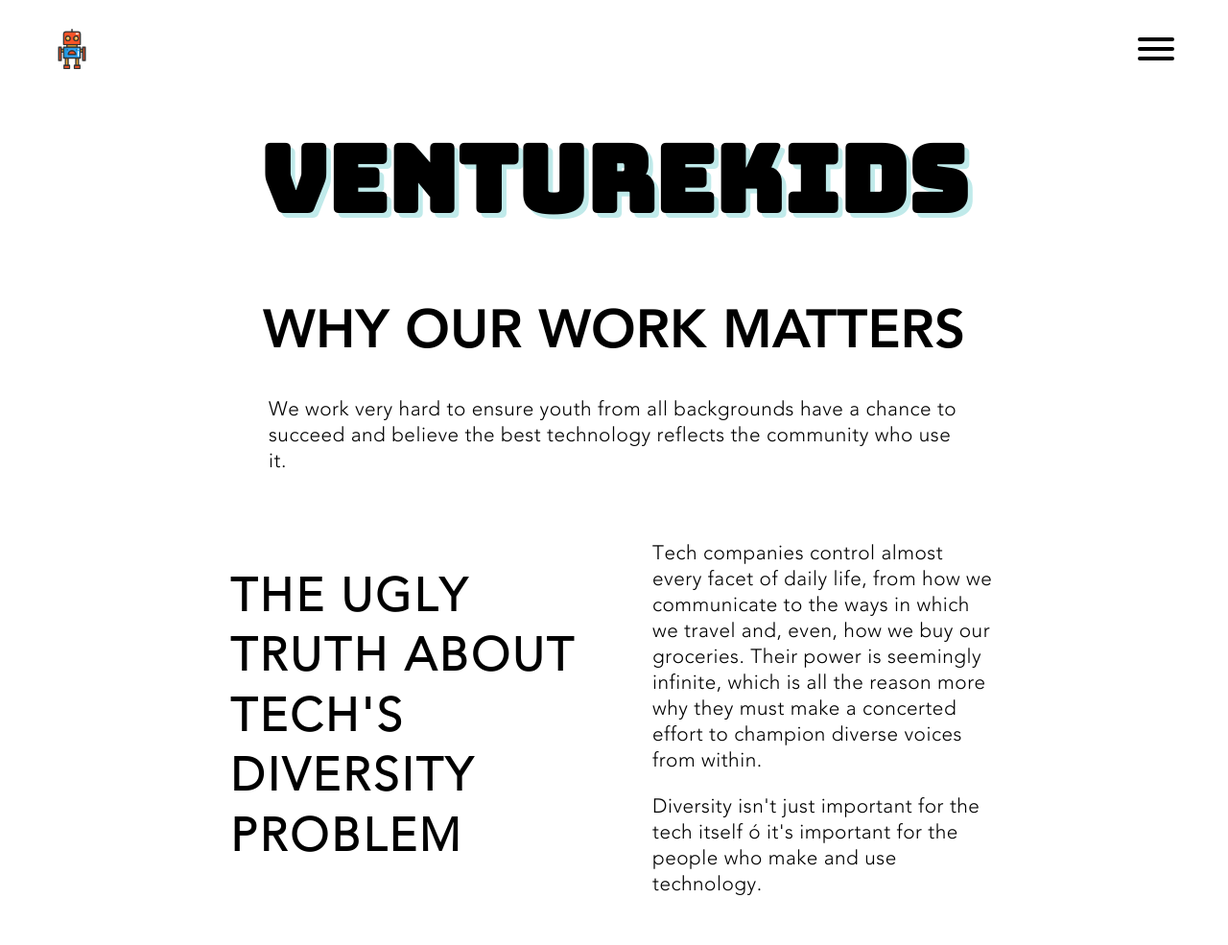
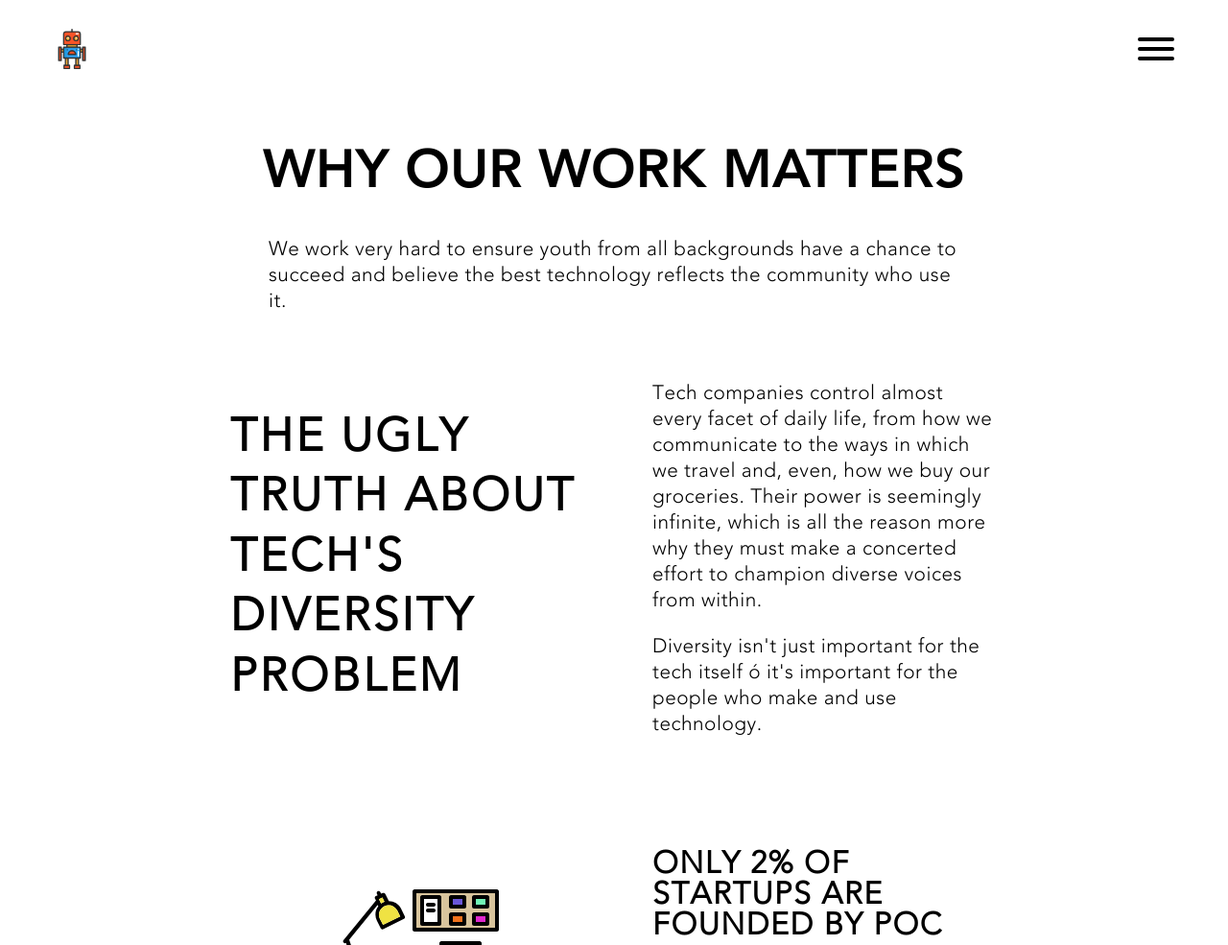
Before and after one commit to jessicadelgrande/vk-site, a website: page whyourworkmatters.html in a window 1280 px wide. Shown: the top 985 px of the page at 96% size. Drawn offline with nearby package versions, Linux system fonts and the light colour scheme.

Commit message:
finishing touches

```diff
--- a/dev/styles/partials/_why.scss
+++ b/dev/styles/partials/_why.scss
@@ -1,11 +1,6 @@
-header.header-whyYourWorkMatters {
-	margin-top: 148px auto;
-	height: auto;
+.wrapper.whySection {
+	margin: 148px auto;
 }
-
-// .wrapper.whySection {
-// 	margin: 0 auto;
-// }
 
 .whySectionTitle h2 {
 	text-align: center;
--- a/public/styles/style.css
+++ b/public/styles/style.css
@@ -432,9 +432,8 @@
     text-align: center;
     margin: 2rem 0; }
 
-header.header-whatWeTeach {
-  margin-top: 148px auto;
-  height: auto; }
+.wrapper.whatSection {
+  margin: 148px auto; }
 
 .whatSectionTitle {
   display: inline-block;
@@ -581,9 +580,8 @@
   .provideHidden p {
     text-align: left; }
 
-header.header-whyYourWorkMatters {
-  margin-top: 148px auto;
-  height: auto; }
+.wrapper.whySection {
+  margin: 148px auto; }
 
 .whySectionTitle h2 {
   text-align: center; }
--- a/whyourworkmatters.html
+++ b/whyourworkmatters.html
@@ -35,13 +35,6 @@
 			</div>
 		</div>
 	</nav>
-
-<!-- HEADER START -->
-	<header class="header-whyYourWorkMatters">
-		<div class="vkTitleContainer">
-			<h1 class="vkSign">VentureKids</h1>
-		</div>
-	</header>
 
 <!-- WHY THIS IS IMPORTANT SECTION -->
 	<section class="wrapper whySection">
```
Also changed, not shown: dev/styles/partials/_whatWeTeach.scss (+2 -7 lines), whatweteach.html (+0 -7 lines).
